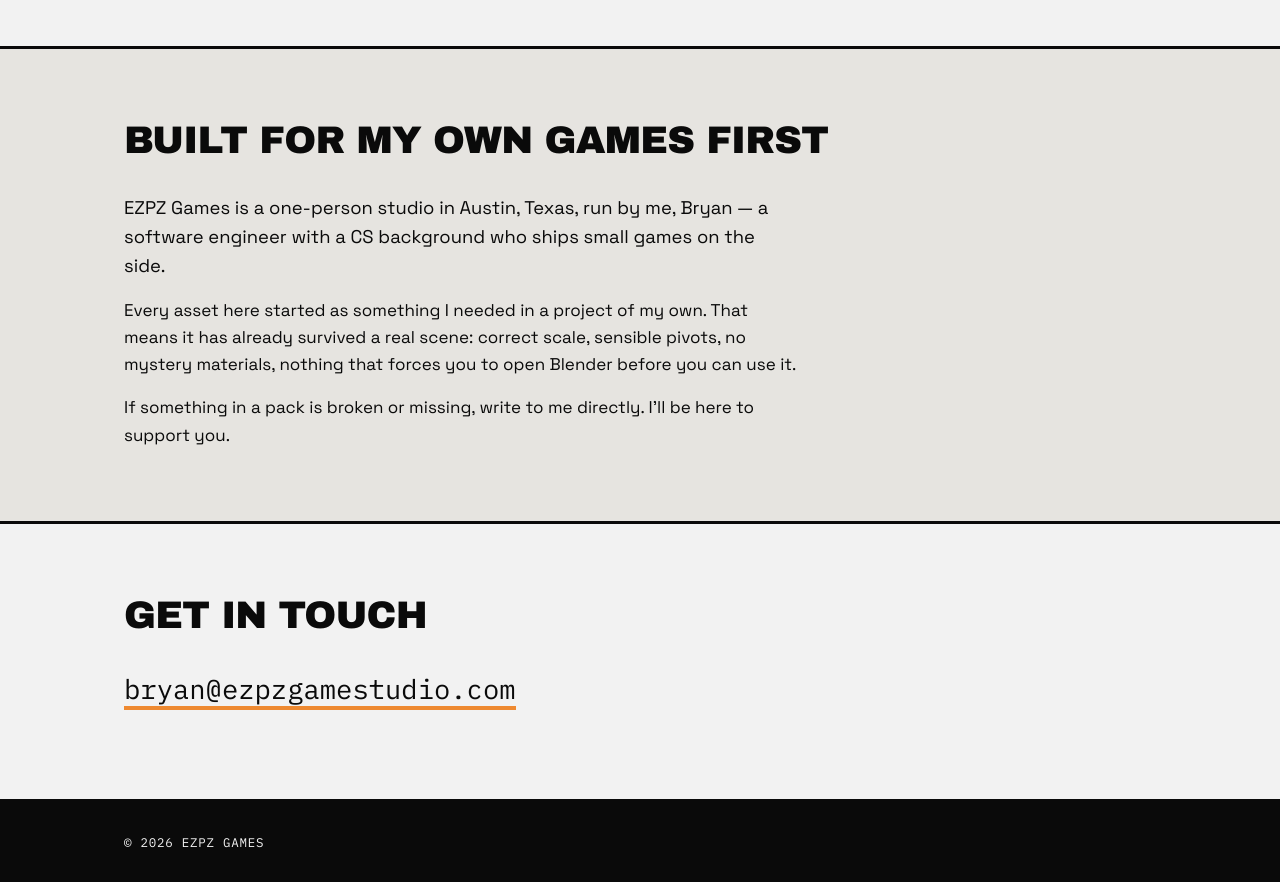
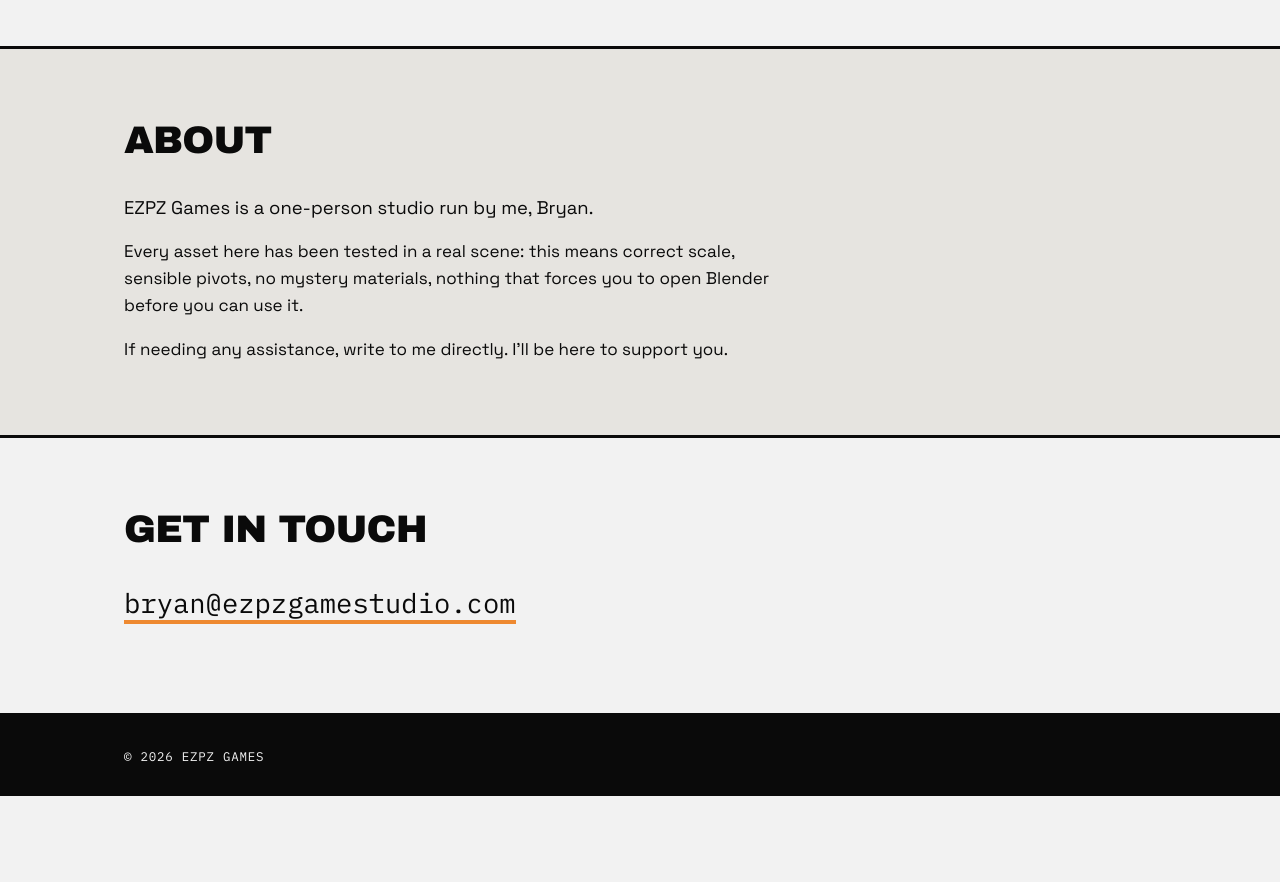
Before and after one commit to hexsauce/EZPZ_Games_Asset_Publishing, a plain HTML site: page index.html in a window 1280 px wide. Shown: the part 1220-2102 px from the top of the page. After the commit the page ends 2016 px from the top, so only its background shows below. Drawn offline with Linux system fonts and the light colour scheme.

Commit message:
small rewords

```diff
--- a/index.html
+++ b/index.html
@@ -83,11 +83,11 @@
 
 <section class="band band-warm" id="about">
   <div class="wrap">
-    <h2>Built for my own games first</h2>
+    <h2>About</h2>
     <div class="prose">
-      <p class="lede">EZPZ Games is a one-person studio in Austin, Texas, run by me, Bryan — a software engineer with a CS background who ships small games on the side.</p>
-      <p>Every asset here started as something I needed in a project of my own. That means it has already survived a real scene: correct scale, sensible pivots, no mystery materials, nothing that forces you to open Blender before you can use it.</p>
-      <p>If something in a pack is broken or missing, write to me directly. I'll be here to support you.</p>
+      <p class="lede">EZPZ Games is a one-person studio run by me, Bryan.</p>
+      <p>Every asset here has been tested in a real scene: this means correct scale, sensible pivots, no mystery materials, nothing that forces you to open Blender before you can use it.</p>
+      <p>If needing any assistance, write to me directly. I'll be here to support you.</p>
     </div>
   </div>
 </section>
```
